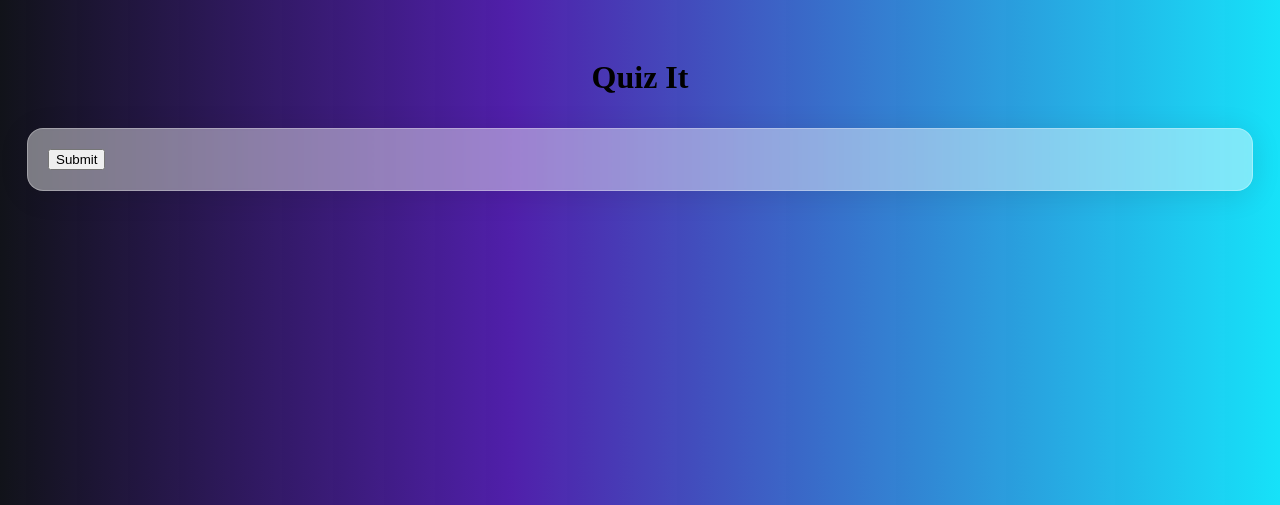
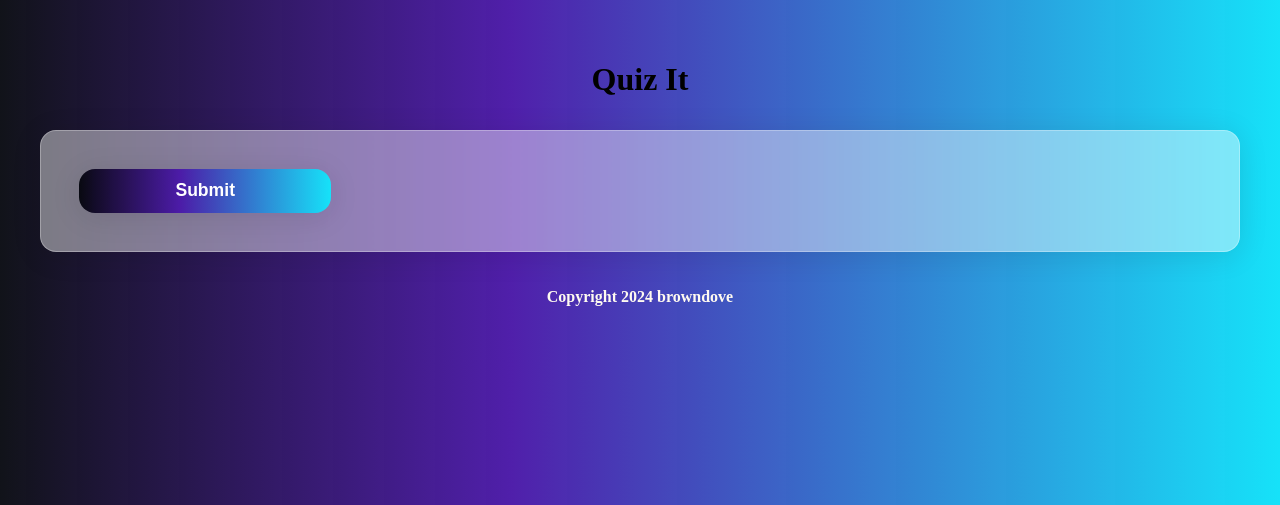
Before and after one commit to Coding-doves/Quiz_Python, a Flask app: page / in a window 1280 px wide. Shown: the top 505 px of the page. Run offline with Flask 3, Linux system fonts and the light colour scheme; data that the repository does not hold is empty.

Commit message:
updating UI

```diff
--- a/static/css/style.css
+++ b/static/css/style.css
@@ -1,5 +1,7 @@
-
-body{
+*{
+    box-sizing: border-box;
+}
+body, form button {
     background: rgb(0, 2, 9);
     background: linear-gradient(90deg,
     rgba(0,2,9,0.9328923469934708)
@@ -8,16 +10,18 @@ body{
     40%,
     rgba(22,226,249,1)
     100%);
+}
+body {
     display: flex;
     flex-direction: column;
     justify-content: center;
     align-items: center;
-    padding: 30px;
+    padding: 2rem;
+    position: relative;
+    overflow-x: hidden;
 }
 .main{
-    height: 90%;
     width: 100%;
-    padding: 10px;
     margin: 10px;
     background-color: rgba(255, 255, 255, 0.44);
     border-radius: 16px;
@@ -25,21 +29,21 @@ body{
     backdrop-filter: blur(1.5px);
     -webkit-backdrop-filter: blur(1.5px);
     border: 1px solid rgba(255,255,255,0.29);
-    display: flex;
-    justify-content: center;
-    align-items: center;
+    padding: 1.5rem;
     position: relative;
 }
 form{
     width: 100%;
     position: relative;
-    padding: 10px;
+    padding: 0.9rem;
 }
 .box{
-    height: 25rem;
+    height: 26rem;
+    width: 100%;
+    padding: 1rem;
     margin: 0.7rem;
     background-color: rgba(255, 255, 255, 0.44);
-    border-radius: 16px;
+    border-radius: 1rem;
     box-shadow: 0 4px 30px rgba(0, 0, 0, 0.1);
     backdrop-filter: blur(3.5px);
     -webkit-backdrop-filter: blur(3.5px);
@@ -47,14 +51,55 @@ form{
     position: relative;
 }
 .box section{
-    height: 10rem;
-    width: 20rem;
+    position: absolute;
     border-radius: 8px;
+    padding: 1.4rem;
 }
 .box section:nth-child(1){
-    background-color: aqua;
+    top: 1.6rem;
+    left: 17rem;
+    height: 15rem;
+    width: 25rem;
+    z-index: 1;
+    background-color: rgba(0, 255, 255, 0.14);
+    border-radius: 1rem;
+    box-shadow: 0 4px 30px rgba(0, 0, 0, 0.1);
+    backdrop-filter: blur(1.5px);
+    -webkit-backdrop-filter: blur(1.5px);
+    border: 1px solid rgba(255,255,255,0.29);
 }
 .box section:nth-child(2){
-    background-color: black;
-    transform: translate(-10%,70%);
+    top: 5rem;
+    right: 19rem;
+    height: 20rem;
+    width: 15rem;
+    background-color: rgba(0, 0, 0, 0.9745012246645414);
+    border-radius: 1rem;
+    box-shadow: 0 4px 30px rgba(0, 0, 0, 0.1);
+    border: 1px solid rgba(255,255,255,0.29);
 }
+form button{
+    padding: 0.7rem 6rem;
+    border-radius: 1rem;
+    border: none;
+    outline-color: aqua;
+    font-size: 1.1rem;
+    font-weight: 700;
+    color: white;
+    box-shadow: 0 4px 30px rgba(0, 0, 0, 0.1);
+    transition: ease-in-out 2ms;
+}
+form button:hover{
+    text-decoration: underline;
+    text-decoration-thickness: 0.2rem;
+    text-decoration-color: aqua;
+}
+
+footer{
+    height: 3rem;
+    color: floralwhite;
+    font-weight: 600;
+    font-size: 1rem;
+    line-height: 3rem;
+    margin-top: 0.7rem;
+}
--- a/templates/index.html
+++ b/templates/index.html
@@ -29,6 +29,7 @@
     </div>
 
 
+    <footer>Copyright 2024 browndove</footer>
     <script src="static/js/script.js"></script>
 </body>
 </html>
```
